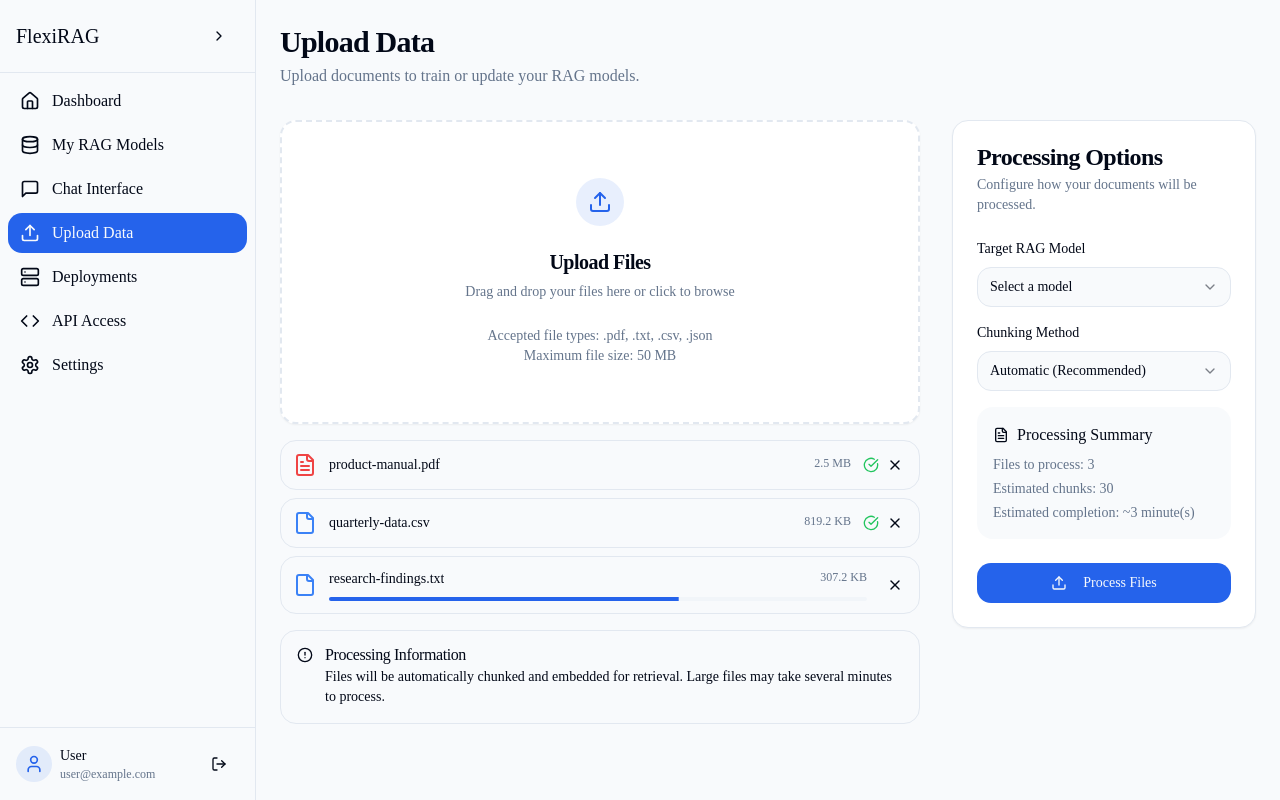
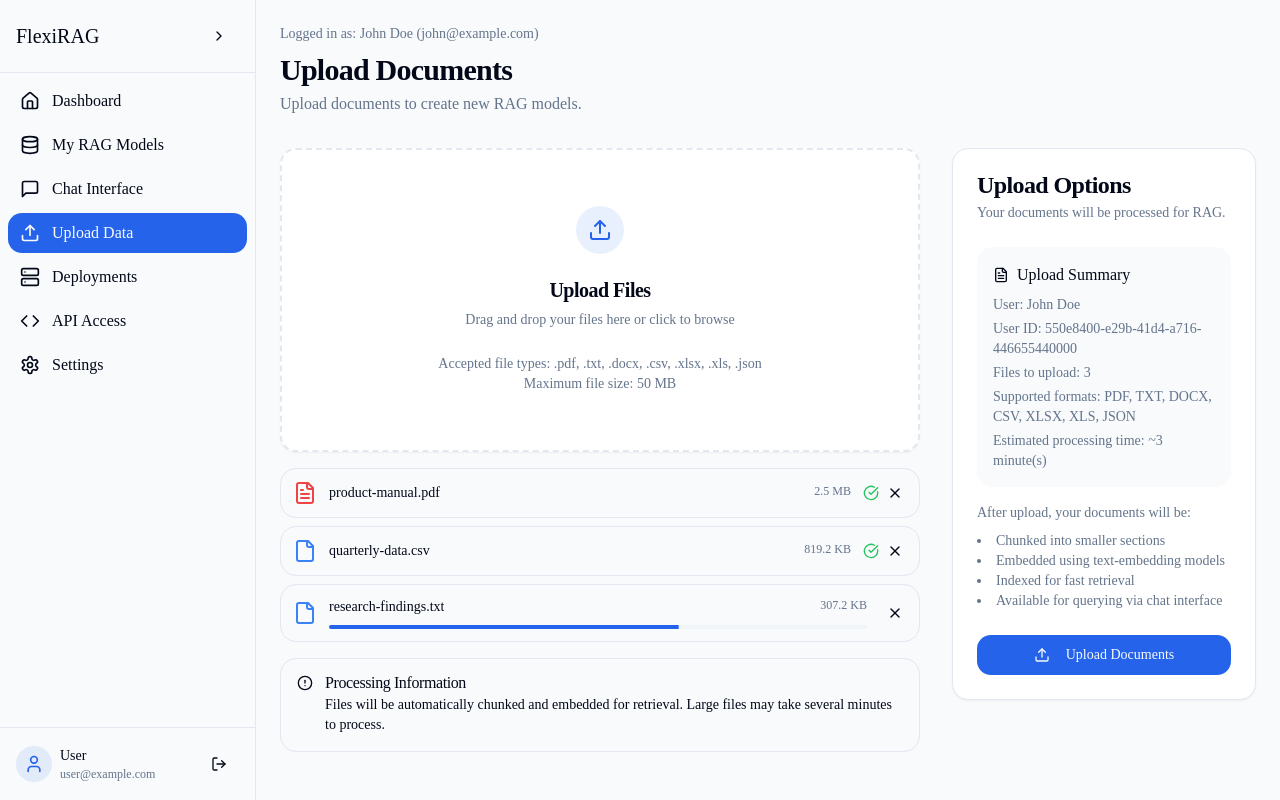
Before and after one commit to AayushPaigwar/flexi-rag-frontend, a React (Vite) app: page /upload in a window 1280 px wide. Built offline with nearby package versions, Linux system fonts and the light colour scheme.

Commit message:
Adapt UI to Document RAG API
Update the UI to align with the new Document RAG API, supporting user and document management, and querying functionalities.

```diff
--- a/src/components/layout/MainLayout.tsx
+++ b/src/components/layout/MainLayout.tsx
@@ -2,6 +2,7 @@
 import React, { ReactNode } from 'react';
 import { Sidebar } from './Sidebar';
 import { cn } from '@/lib/utils';
+import { mockCurrentUser } from '@/data/mock-data';
 
 interface MainLayoutProps {
   children: ReactNode;
@@ -13,6 +14,9 @@ export function MainLayout({ children, className }: MainLayoutProps) {
     <div className="flex h-screen overflow-hidden">
       <Sidebar />
       <main className={cn("flex-1 overflow-auto p-6 animate-fade-in", className)}>
+        <div className="text-sm text-muted-foreground mb-2">
+          Logged in as: {mockCurrentUser.name} ({mockCurrentUser.email})
+        </div>
         {children}
       </main>
     </div>
--- a/src/data/mock-data.ts
+++ b/src/data/mock-data.ts
@@ -3,7 +3,34 @@ import { ModelCardProps } from '@/components/models/ModelCard';
 import { Message } from '@/components/chat/ChatInterface';
 import { FileItem } from '@/components/upload/FileUpload';
 
-// Mock RAG Models
+// User type to match API schema
+export interface User {
+  id: string;
+  name: string;
+  email: string;
+  phone_number?: string;
+  created_at: string;
+}
+
+// Document type to match API schema
+export interface Document {
+  id: string;
+  user_id: string;
+  file_name: string;
+  file_type: string;
+  created_at: string;
+}
+
+// Mock current user
+export const mockCurrentUser: User = {
+  id: "550e8400-e29b-41d4-a716-446655440000",
+  name: "John Doe",
+  email: "john@example.com",
+  phone_number: "+1234567890",
+  created_at: "2024-01-09T12:00:00Z"
+};
+
+// Mock RAG Models (Documents in the API)
 export const mockModels: ModelCardProps[] = [
   {
     id: '1',
@@ -13,6 +40,8 @@ export const mockModels: ModelCardProps[] = [
     sources: 12,
     updatedAt: '2 days ago',
     url: 'https://product-docs-rag.vercel.app',
+    document_id: '550e8400-e29b-41d4-a716-446655440001',
+    file_type: 'pdf'
   },
   {
     id: '2',
@@ -21,6 +50,8 @@ export const mockModels: ModelCardProps[] = [
     status: 'training',
     sources: 8,
     updatedAt: '5 hours ago',
+    document_id: '550e8400-e29b-41d4-a716-446655440002',
+    file_type: 'docx'
   },
   {
     id: '3',
@@ -29,6 +60,8 @@ export const mockModels: ModelCardProps[] = [
     status: 'draft',
     sources: 5,
     updatedAt: '1 week ago',
+    document_id: '550e8400-e29b-41d4-a716-446655440003',
+    file_type: 'pdf'
   },
   {
     id: '4',
@@ -38,6 +71,8 @@ export const mockModels: ModelCardProps[] = [
     sources: 25,
     updatedAt: '3 days ago',
     url: 'https://support-rag.vercel.app',
+    document_id: '550e8400-e29b-41d4-a716-446655440004',
+    file_type: 'txt'
   },
 ];
 
--- a/src/pages/Chat.tsx
+++ b/src/pages/Chat.tsx
@@ -5,44 +5,29 @@ import { PageHeader } from '@/components/layout/PageHeader';
 import { ChatInterface, Message } from '@/components/chat/ChatInterface';
 import { mockModels, mockChatMessages } from '@/data/mock-data';
 import { useParams, useNavigate } from 'react-router-dom';
-import {
-  Select,
-  SelectContent,
-  SelectItem,
-  SelectTrigger,
-  SelectValue,
-} from "@/components/ui/select";
-import { Loader2 } from 'lucide-react';
+import { Loader2, ArrowLeft } from 'lucide-react';
+import { Button } from '@/components/ui/button';
 
 const Chat = () => {
   const { id } = useParams<{ id: string }>();
   const navigate = useNavigate();
-  const [selectedModelId, setSelectedModelId] = useState<string>(id || '');
   const [messages, setMessages] = useState<Message[]>([]);
   const [loading, setLoading] = useState<boolean>(false);
 
-  const selectedModel = mockModels.find(model => model.id === selectedModelId);
+  // Find the model based on document_id
+  const selectedModel = mockModels.find(model => model.document_id === id);
 
   useEffect(() => {
-    // Set initial model if provided in URL
-    if (id && mockModels.some(model => model.id === id)) {
-      setSelectedModelId(id);
-      // In a real app, you'd fetch chat history for this model
+    // In a real implementation, you would fetch messages for this document_id
+    // GET /documents/{id}/messages or similar
+    if (id) {
       setMessages(mockChatMessages);
-    } else if (mockModels.length > 0 && !selectedModelId) {
-      // Default to first model if none selected
-      setSelectedModelId(mockModels[0].id);
     }
   }, [id]);
 
-  const handleModelChange = (value: string) => {
-    setSelectedModelId(value);
-    navigate(`/chat/${value}`);
-    // In a real app, you'd fetch chat history for the selected model
-    setMessages(mockChatMessages);
-  };
+  const handleSendMessage = (message: string) => {
+    if (!id) return;
 
-  const handleSendMessage = (message: string) => {
     const newUserMessage: Message = {
       id: Date.now().toString(),
       role: 'user',
@@ -53,7 +38,8 @@ const Chat = () => {
     setMessages(prev => [...prev, newUserMessage]);
     setLoading(true);
 
-    // Simulate API response delay
+    // In a real implementation, this would call the API endpoint:
+    // POST /query/ with document_id and query
     setTimeout(() => {
       const responseMessage: Message = {
         id: (Date.now() + 1).toString(),
@@ -72,51 +58,46 @@ const Chat = () => {
     const lowercaseMessage = message.toLowerCase();
 
     if (lowercaseMessage.includes('hello') || lowercaseMessage.includes('hi')) {
-      return "Hello! I'm your RAG assistant. How can I help you today?";
+      return "Hello! I'm your RAG assistant for this document. How can I help you today?";
     }
 
     if (lowercaseMessage.includes('feature') || lowercaseMessage.includes('capabilities')) {
-      return "This RAG platform offers several key features:\n\n• Upload custom documents (PDF, CSV, TXT, JSON)\n• Automatic chunking and embedding generation\n• Vector search for relevant context retrieval\n• Query processing with selected LLM model\n• Customizable retrieval parameters\n• One-click Vercel deployment\n• API access for integration with other systems";
+      return "This RAG platform offers several key features:\n\n• Upload custom documents (PDF, CSV, TXT, JSON, DOCX, XLSX)\n• Automatic chunking and embedding generation\n• Vector search for relevant context retrieval\n• Query processing with Gemini AI\n• Context-aware responses based on your documents";
     }
 
     if (lowercaseMessage.includes('upload') || lowercaseMessage.includes('file')) {
-      return "To upload files, navigate to the Upload page from the sidebar. You can upload PDF documents, CSV files, TXT files, or JSON data. The system will automatically process your documents, extract text, chunk it appropriately, and generate embeddings for retrieval.";
+      return "You can upload various file types including PDF documents, CSV files, TXT files, JSON data, Word documents, and Excel spreadsheets. The system will automatically process your documents, extract text, chunk it appropriately, and generate embeddings for retrieval.";
     }
 
-    return "I've analyzed your query using the context from your uploaded documents. Based on the information available, I can provide the following insights: [This would contain actual retrieved context in a real implementation]. Is there anything specific you'd like me to elaborate on?";
+    return "I've analyzed your query using the context from your uploaded document. Based on the information available, I can provide the following insights: [This would contain actual retrieved context in a real implementation]. Is there anything specific you'd like me to elaborate on?";
   };
+
+  if (!selectedModel && id) {
+    return (
+      <MainLayout>
+        <div className="text-center py-12">
+          <Loader2 className="h-8 w-8 mx-auto mb-4 animate-spin text-muted-foreground" />
+          <p>Loading document data...</p>
+        </div>
+      </MainLayout>
+    );
+  }
 
   return (
     <MainLayout>
       <PageHeader
-        title="Chat Interface"
-        description="Interact with your custom RAG models through natural language."
-      />
+        title={selectedModel ? selectedModel.name : "Chat Interface"}
+        description={selectedModel ? `Ask questions about your document: ${selectedModel.file_name || selectedModel.name}` : "Interact with your documents through natural language."}
+      >
+        <Button variant="outline" onClick={() => navigate('/models')}>
+          <ArrowLeft size={16} className="mr-2" />
+          Back to Models
+        </Button>
+      </PageHeader>
 
-      <div className="mb-6">
-        <label className="block text-sm font-medium mb-2">
-          Select RAG Model
-        </label>
-        <Select
-          value={selectedModelId}
-          onValueChange={handleModelChange}
-        >
-          <SelectTrigger className="w-full max-w-md">
-            <SelectValue placeholder="Select a model" />
-          </SelectTrigger>
-          <SelectContent>
-            {mockModels.map((model) => (
-              <SelectItem key={model.id} value={model.id}>
-                {model.name}
-              </SelectItem>
-            ))}
-          </SelectContent>
-        </Select>
-      </div>
-
-      {selectedModelId ? (
+      {selectedModel ? (
         <ChatInterface
-          modelName={selectedModel?.name || 'FlexiRAG Assistant'}
+          modelName={`RAG: ${selectedModel.name}`}
           messages={messages}
           onSendMessage={handleSendMessage}
           isLoading={loading}
@@ -124,8 +105,13 @@ const Chat = () => {
         />
       ) : (
         <div className="text-center py-12">
-          <Loader2 className="h-8 w-8 mx-auto mb-4 animate-spin text-muted-foreground" />
-          <p>Loading models...</p>
+          <p>Please select a document to chat with from the Models page.</p>
+          <Button
+            className="mt-4"
+            onClick={() => navigate('/models')}
+          >
+            View Models
+          </Button>
         </div>
       )}
     </MainLayout>
--- a/src/pages/Upload.tsx
+++ b/src/pages/Upload.tsx
@@ -4,24 +4,15 @@ import { MainLayout } from '@/components/layout/MainLayout';
 import { PageHeader } from '@/components/layout/PageHeader';
 import { FileUpload, FileItem } from '@/components/upload/FileUpload';
 import { Button } from '@/components/ui/button';
-import {
-  Select,
-  SelectContent,
-  SelectItem,
-  SelectTrigger,
-  SelectValue,
-} from "@/components/ui/select";
-import { mockModels, mockUploadedFiles } from '@/data/mock-data';
 import { AlertCircle, FileText, Upload as UploadIcon } from 'lucide-react';
 import { Card, CardContent, CardDescription, CardFooter, CardHeader, CardTitle } from '@/components/ui/card';
 import { Alert, AlertDescription, AlertTitle } from '@/components/ui/alert';
 import { useToast } from '@/hooks/use-toast';
+import { mockCurrentUser, mockUploadedFiles } from '@/data/mock-data';
 
 const Upload = () => {
   const { toast } = useToast();
-  const [selectedModelId, setSelectedModelId] = useState<string>('');
   const [files, setFiles] = useState<FileItem[]>(mockUploadedFiles);
-  const [processingType, setProcessingType] = useState<string>('auto');
   const [uploadInProgress, setUploadInProgress] = useState<boolean>(false);
 
   const handleFilesSelected = (selectedFiles: File[]) => {
@@ -84,16 +75,9 @@ const Upload = () => {
     setFiles(prev => prev.filter(f => f.id !== fileId));
   };
 
-  const handleProcessFiles = () => {
-    if (!selectedModelId) {
-      toast({
-        title: "Model required",
-        description: "Please select a RAG model to process these files.",
-        variant: "destructive"
-      });
-      return;
-    }
-
+  const handleUploadFiles = () => {
+    // In a real implementation, this would call the API endpoint:
+    // POST /documents/upload/ with user_id and file
     toast({
       title: "Processing started",
       description: "Your files are being processed. This may take a few minutes."
@@ -103,8 +87,8 @@ const Upload = () => {
   return (
     <MainLayout>
       <PageHeader
-        title="Upload Data"
-        description="Upload documents to train or update your RAG models."
+        title="Upload Documents"
+        description="Upload documents to create new RAG models."
       />
 
       <div className="grid grid-cols-1 lg:grid-cols-3 gap-8">
@@ -114,6 +98,7 @@ const Upload = () => {
             uploadedFiles={files}
             onRemoveFile={handleRemoveFile}
             disabled={uploadInProgress}
+            acceptedFileTypes={['.pdf', '.txt', '.docx', '.csv', '.xlsx', '.xls', '.json']}
           />
 
           <div className="mt-4">
@@ -130,62 +115,35 @@ const Upload = () => {
         <div>
           <Card>
             <CardHeader>
-              <CardTitle>Processing Options</CardTitle>
+              <CardTitle>Upload Options</CardTitle>
               <CardDescription>
-                Configure how your documents will be processed.
+                Your documents will be processed for RAG.
               </CardDescription>
             </CardHeader>
             <CardContent className="space-y-4">
-              <div>
-                <label className="block text-sm font-medium mb-2">
-                  Target RAG Model
-                </label>
-                <Select
-                  value={selectedModelId}
-                  onValueChange={setSelectedModelId}
-                >
-                  <SelectTrigger>
-                    <SelectValue placeholder="Select a model" />
-                  </SelectTrigger>
-                  <SelectContent>
-                    {mockModels.map((model) => (
-                      <SelectItem key={model.id} value={model.id}>
-                        {model.name}
-                      </SelectItem>
-                    ))}
-                  </SelectContent>
-                </Select>
+              <div className="bg-muted/50 p-4 rounded-lg">
+                <h4 className="font-medium flex items-center gap-2 mb-2">
+                  <FileText className="h-4 w-4" />
+                  Upload Summary
+                </h4>
+                <ul className="text-sm space-y-1 text-muted-foreground">
+                  <li>User: {mockCurrentUser.name}</li>
+                  <li>User ID: {mockCurrentUser.id}</li>
+                  <li>Files to upload: {files.length}</li>
+                  <li>Supported formats: PDF, TXT, DOCX, CSV, XLSX, XLS, JSON</li>
+                  <li>Estimated processing time: ~{files.length} minute(s)</li>
+                </ul>
               </div>
 
               <div>
-                <label className="block text-sm font-medium mb-2">
-                  Chunking Method
-                </label>
-                <Select
-                  value={processingType}
-                  onValueChange={setProcessingType}
-                >
-                  <SelectTrigger>
-                    <SelectValue />
-                  </SelectTrigger>
-                  <SelectContent>
-                    <SelectItem value="auto">Automatic (Recommended)</SelectItem>
-                    <SelectItem value="fixed">Fixed Size Chunks</SelectItem>
-                    <SelectItem value="semantic">Semantic Chunking</SelectItem>
-                    <SelectItem value="hierarchical">Hierarchical Chunking</SelectItem>
-                  </SelectContent>
-                </Select>
-              </div>
-
-              <div className="bg-muted/50 p-4 rounded-lg">
-                <h4 className="font-medium flex items-center gap-2 mb-2">
-                  <FileText className="h-4 w-4" />
-                  Processing Summary
-                </h4>
-                <ul className="text-sm space-y-1 text-muted-foreground">
-                  <li>Files to process: {files.length}</li>
-                  <li>Estimated chunks: {files.length * 10}</li>
-                  <li>Estimated completion: ~{files.length} minute(s)</li>
+                <p className="text-sm text-muted-foreground">
+                  After upload, your documents will be:
+                </p>
+                <ul className="text-sm list-disc list-inside text-muted-foreground mt-2">
+                  <li>Chunked into smaller sections</li>
+                  <li>Embedded using text-embedding models</li>
+                  <li>Indexed for fast retrieval</li>
+                  <li>Available for querying via chat interface</li>
                 </ul>
               </div>
             </CardContent>
@@ -193,10 +151,10 @@ const Upload = () => {
               <Button
                 className="w-full"
                 disabled={files.length === 0 || uploadInProgress}
-                onClick={handleProcessFiles}
+                onClick={handleUploadFiles}
               >
                 <UploadIcon className="h-4 w-4 mr-2" />
-                Process Files
+                Upload Documents
               </Button>
             </CardFooter>
           </Card>
```
Also changed, not shown: src/components/models/ModelCard.tsx (+23 -10 lines), src/components/users/UserProfileInfo.tsx (added, +48 -0 lines), src/pages/Models.tsx (+11 -10 lines), src/services/api.ts (added, +94 -0 lines).
